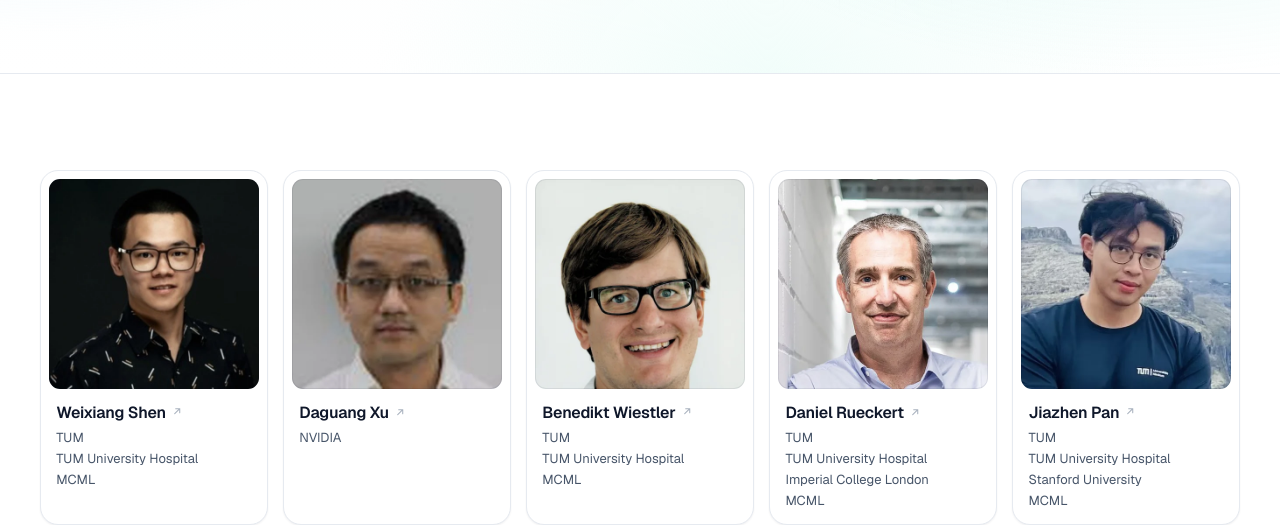
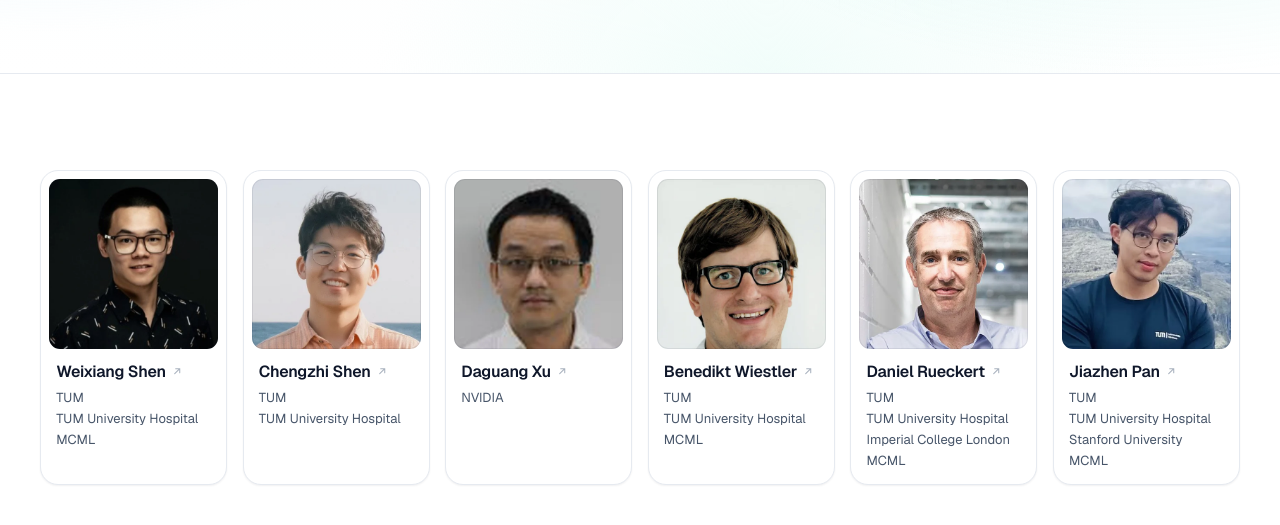
Before and after one commit to JakobShen/MedCUA, a plain HTML site: page team/index.html in a window 1280 px wide. Shown: the part 315-840 px from the top of the page. Drawn offline with Linux system fonts and the light colour scheme.

Commit message:
Add Chengzhi Shen to the MedCUA team

```diff
--- a/site.css
+++ b/site.css
@@ -579,7 +579,7 @@ html.js .hud-trace.is-playing .trace li { animation: trace-in .5s var(--ease) fo
 .people-copy { display: grid; gap: 1.2rem; align-content: start; justify-items: start; }
 .people-copy .lead { max-width: 46ch; }
 .people-copy .btn { margin-top: .6rem; }
-.avatar-wall { list-style: none; display: grid; grid-template-columns: repeat(5, minmax(0, 1fr)); gap: clamp(.5rem, 1.2vw, .85rem); width: 100%; max-width: 38rem; }
+.avatar-wall { list-style: none; display: grid; grid-template-columns: repeat(6, minmax(0, 1fr)); gap: clamp(.5rem, 1.2vw, .85rem); width: 100%; max-width: 38rem; }
 .avatar-wall li { position: relative; aspect-ratio: 1; border-radius: 16px; overflow: hidden; background: var(--paper-3); box-shadow: 0 0 0 1px rgba(15, 23, 42, .06); }
 .avatar-wall img { width: 100%; height: 100%; object-fit: cover; transition: transform .5s var(--ease); }
 .avatar-wall li:hover img { transform: scale(1.04); }
@@ -809,6 +809,7 @@ html.js [data-reveal].is-visible { opacity: 1; transform: none; }
 }
 
 @media (max-width: 420px) {
+  .avatar-wall { grid-template-columns: repeat(3, minmax(0, 1fr)); max-width: 20rem; }
   .brand-name { font-size: 1.05rem; }
   .hero-pill-tag { display: none; }
   .logo-row { gap: .75rem 1.4rem; }
--- a/team/index.html
+++ b/team/index.html
@@ -20,7 +20,7 @@
   <link rel="apple-touch-icon" href="../assets/apple-touch-icon.png">
   <link rel="preload" href="../assets/fonts/geist.woff2" as="font" type="font/woff2" crossorigin>
   <link rel="stylesheet" href="../site.css?v=9">
-  <link rel="stylesheet" href="team.css?v=4">
+  <link rel="stylesheet" href="team.css?v=5">
   <script>document.documentElement.classList.add('js')</script>
   <script src="../site.js?v=9" defer></script>
 </head>
@@ -69,6 +69,15 @@
             </li>
             <li data-reveal style="--d:1">
               <div class="person is-link">
+                <div class="person-photo"><img src="../assets/team/chengzhi-shen.webp" width="480" height="480" alt="" loading="lazy" decoding="async"></div>
+                <div class="person-body">
+                  <h3 class="person-name"><a class="person-link" href="https://zuseschoolrelai.de/people/scientists/chengzhi-shen/">Chengzhi <span class="nowrap">Shen<svg class="person-ext" viewBox="0 0 20 20" fill="none" stroke="currentColor" stroke-width="1.7" stroke-linecap="round" stroke-linejoin="round" aria-hidden="true"><path d="M6 14 14 6M7.5 6H14v6.5"/></svg></span><span class="sr-only">, Zuse School relAI profile</span></a></h3>
+                  <ul class="person-aff" aria-label="Affiliations"><li><abbr title="Technical University of Munich">TUM</abbr></li><li>TUM University Hospital</li></ul>
+                </div>
+              </div>
+            </li>
+            <li data-reveal style="--d:2">
+              <div class="person is-link">
                 <div class="person-photo"><img src="../assets/team/daguang-xu.webp" width="480" height="480" alt="" loading="lazy" decoding="async"></div>
                 <div class="person-body">
                   <h3 class="person-name"><a class="person-link" href="https://research.nvidia.com/person/daguang-xu">Daguang <span class="nowrap">Xu<svg class="person-ext" viewBox="0 0 20 20" fill="none" stroke="currentColor" stroke-width="1.7" stroke-linecap="round" stroke-linejoin="round" aria-hidden="true"><path d="M6 14 14 6M7.5 6H14v6.5"/></svg></span><span class="sr-only">, NVIDIA Research profile</span></a></h3>
@@ -76,7 +85,7 @@
                 </div>
               </div>
             </li>
-            <li data-reveal style="--d:2">
+            <li data-reveal style="--d:3">
               <div class="person is-link">
                 <div class="person-photo"><img src="../assets/team/benedikt-wiestler.webp" width="480" height="480" alt="" loading="lazy" decoding="async"></div>
                 <div class="person-body">
@@ -85,7 +94,7 @@
                 </div>
               </div>
             </li>
-            <li data-reveal style="--d:3">
+            <li data-reveal style="--d:4">
               <div class="person is-link">
                 <div class="person-photo"><img src="../assets/team/daniel-rueckert.webp" width="480" height="480" alt="" loading="lazy" decoding="async"></div>
                 <div class="person-body">
@@ -94,7 +103,7 @@
                 </div>
               </div>
             </li>
-            <li data-reveal style="--d:4">
+            <li data-reveal style="--d:5">
               <div class="person is-link">
                 <div class="person-photo"><img src="../assets/team/jiazhen-pan-portrait.webp" width="480" height="480" alt="" loading="lazy" decoding="async"></div>
                 <div class="person-body">
--- a/team/team.css
+++ b/team/team.css
@@ -63,7 +63,7 @@
 /* ---------- People ---------- */
 .page-team .people { list-style: none; display: grid; }
 .page-team .people > li { display: flex; min-width: 0; }
-.page-team .people--team { grid-template-columns: repeat(5, minmax(0, 1fr)); gap: var(--team-gap); }
+.page-team .people--team { grid-template-columns: repeat(6, minmax(0, 1fr)); gap: var(--team-gap); }
 
 .page-team .person {
   --card-r: 22px;
@@ -217,7 +217,7 @@
 }
 
 /* ---------- Responsive ---------- */
-/* Below 1240px five columns get too narrow for names and affiliations,
+/* Below 1240px six columns get too narrow for names and affiliations,
    so cards become compact rows with a small photo. */
 @media (max-width: 1240px) {
   .page-team .people--team { grid-template-columns: repeat(3, minmax(0, 1fr)); }
```
Also changed, not shown: index.html (+2 -1 lines).
